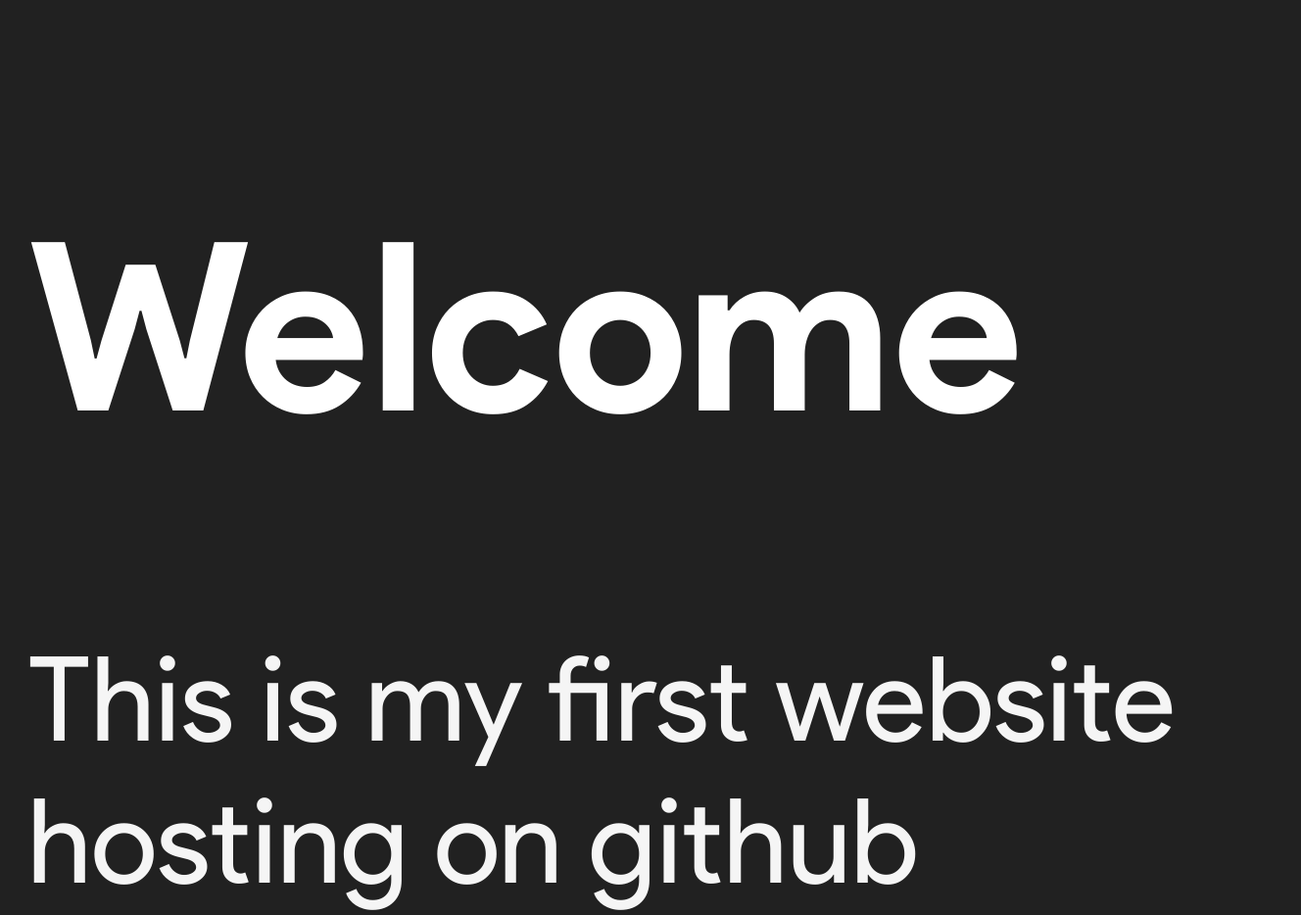
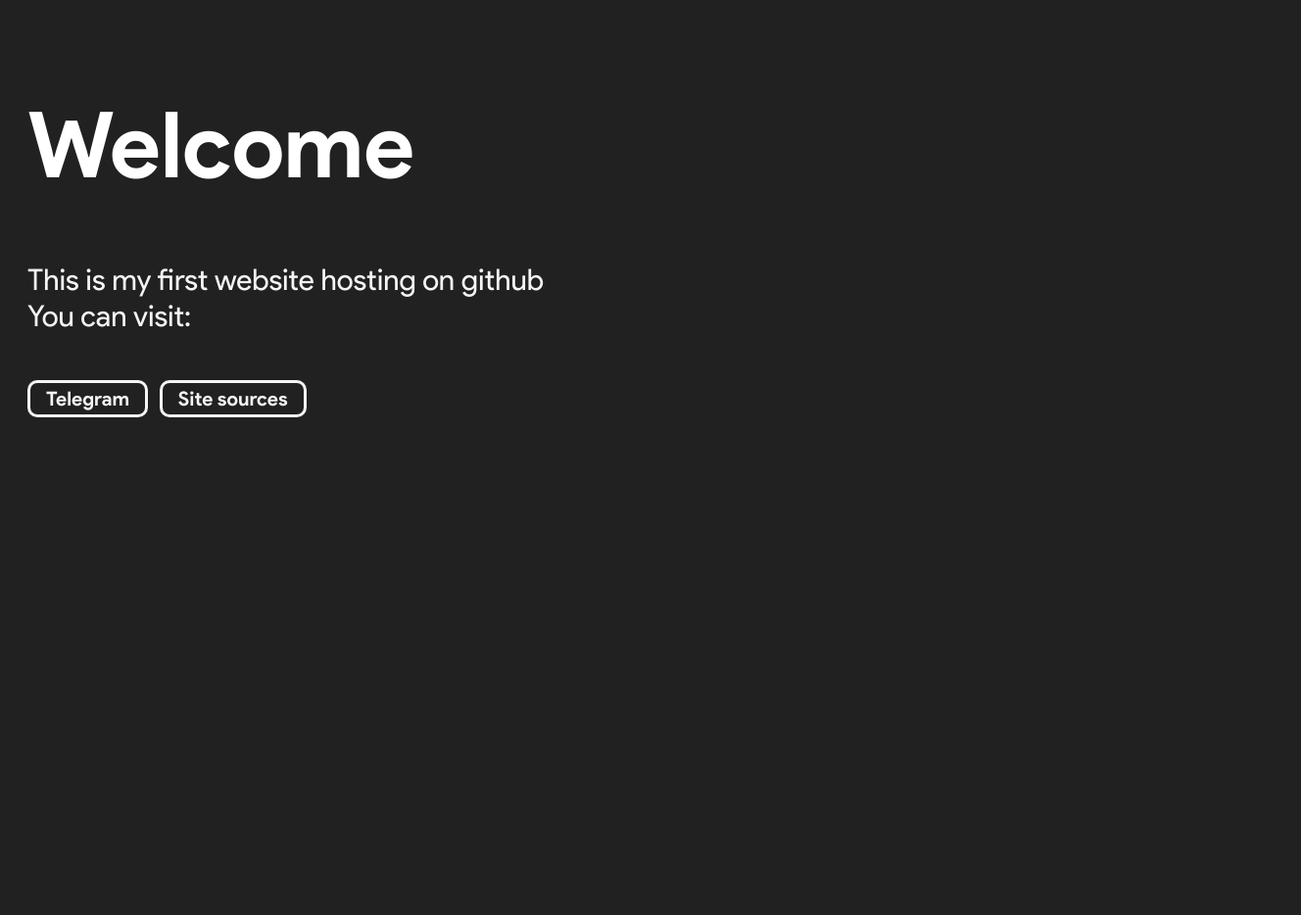
Before and after one commit to jessypink/qqjessypink.github.io, a plain HTML site: page index.html in a window 1280 px wide. Shown: the top 934 px of the page at 98% size, 1328 px wide, since content can reach past the window. After the commit the page ends 800 px from the top, so only its background shows below. Drawn offline with Linux system fonts and the light colour scheme.

Commit message:
Reimagined of all.

```diff
--- a/css/styles.css
+++ b/css/styles.css
@@ -1,14 +1,21 @@
 body
 {
-  font-size: 90pt;
-  width: 98%;
-  height: 98%;
+  font-size: 35pt;
+  width: 100%;
+  height: 100%;
   padding: 20px;
 }
 
 @font-face {
 font-family: "ProductSansRegular";
 src: url("../fonts/PSr.ttf") format("truetype");
+font-style: normal;
+font-weight: normal;
+}
+
+@font-face {
+font-family: "ProductSansThin";
+src: url("../fonts/PSt.ttf") format("truetype");
 font-style: normal;
 font-weight: normal;
 }
@@ -30,40 +37,51 @@ font-weight: normal;
 a.button15 {
   font-family: "ProductSansBold";
   /*display: inline-block;*/
-  font-size: 50px;
+  font-size: 20px;
   color: WhiteSmoke;
   text-decoration: none;
   user-select: none;
   padding: .2em .8em;
   outline: none;
-  border: 5px solid rgba(0,0,0,.1);
-  border-radius: 15px;
+  border: 3px solid rgba(0,0,0,.1);
+  border-radius: 10px;
   border-color: WhiteSmoke;
   background: transparent;
   transition: all .22s ease 0s;
 }
 a.button15:hover {
   color: rgb(24,24,24);
-  border: 1px solid rgb(198,198,198);
-  background: #f7f7f7 linear-gradient(#f7f7f7, #f1f1f1);
-  box-shadow: 0 1px 2px rgba(0,0,0,.1);
+  /*border: 10px solid rgb(198,198,198);*/
+  background: WhiteSmoke;
+  /*box-shadow: 0 1px 2px rgba(0,0,0,.1);*/
+  border-color: WhiteSmoke;
 }
 a.button15:active {
   color: rgb(51,51,51);
   border: 1px solid rgb(204,204,204);
   background: rgb(238,238,238) linear-gradient(rgb(238,238,238), rgb(224,224,224));
   box-shadow: 0 1px 2px rgba(0,0,0,.1) inset;
+  transition: all .08s ease 0s;
+  border-radius: 12px;
 }
 
 body{
   background-color: #212121; /* Цвет фона веб-страницы */
 }
+
 h1 {
   color: white;
 	font-family: "ProductSansBold";
 }
+
 p {
-    /*background-color: maroon; /* Цвет фона под текстом параграфа */
-    color: WhiteSmoke; /* Цвет текста */
+  font-size: 30px;
+  color: WhiteSmoke;
 	font-family: "ProductSansRegular";
 }
+
+h2 {
+  color: white;
+  font-size: 30pt;
+	font-family: "ProductSansBold";
+}
--- a/index.html
+++ b/index.html
@@ -7,7 +7,12 @@
 
     <h1>Welcome</h1>
 
-    <p>This is my first website hosting on github</p>
-	<a href="https://t.me/lagoonykeeper" class="button15">Telegram</a> <a href="https://github.com/jessypink/jessypink.github.io" class="button15">Site sources</a>
+    <p>This is my first website hosting on github
+    <br>You can visit: </p><a href="#" class="button15">Telegram</a> <a target="_blank" href="https://github.com/jessypink/jessypink.github.io" class="button15">Site sources</a>
+
+
+    <!--<h2>&#149; About me</h2>
+    Aboutme-->
+
   </body>
 </html>
```
Also changed, not shown: fonts/PSt.ttf (added). Lines whose indentation alone changed are shown as unchanged.
